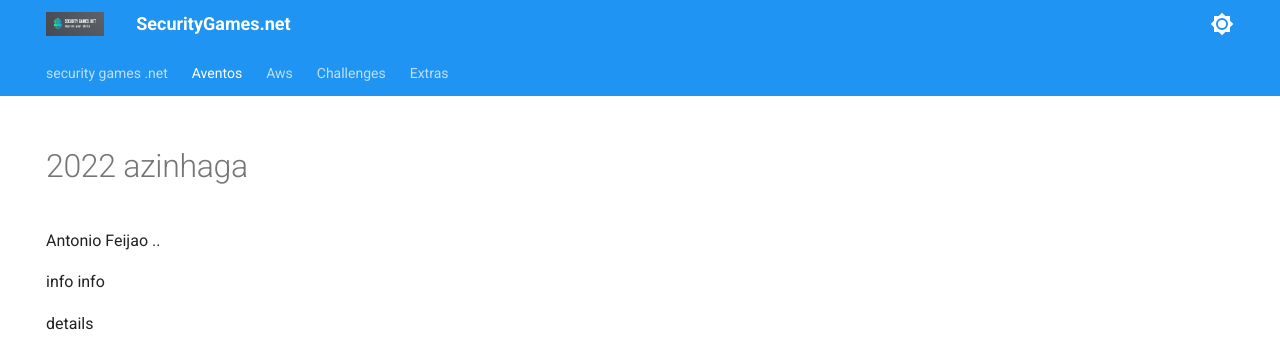
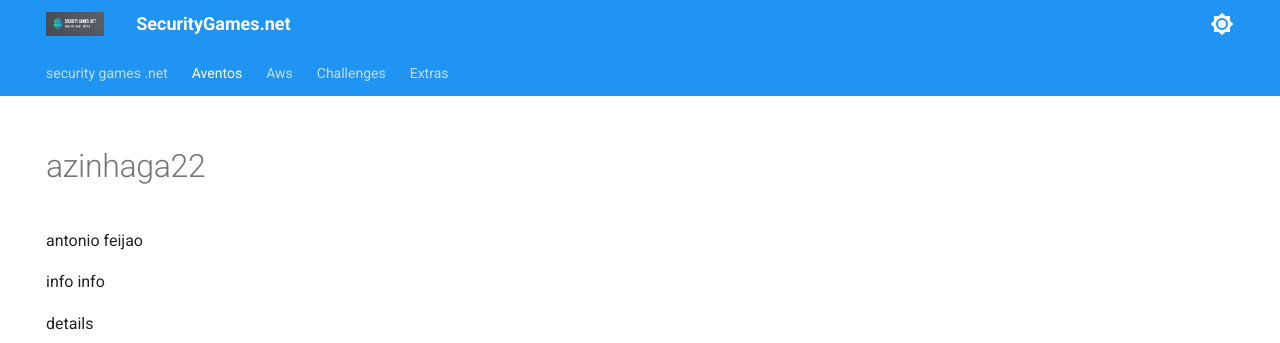
Before and after one commit to AntonioFeijaoUK/www-securitygames-net, an MkDocs documentation site: the page built from docs/aventos/2022-azinhaga.md, in a window 1280 px wide. Shown: the top 343 px of the page. Built offline with MkDocs 1.6.1 and Material for MkDocs 9.7.7, drawn with Linux system fonts in a browser that asks for light colours.

Commit message:
Update 2022-azinhaga.md

```diff
--- a/docs/aventos/2022-azinhaga.md
+++ b/docs/aventos/2022-azinhaga.md
@@ -4,9 +4,9 @@ hide:
   - toc
 ---
 
-Antonio Feijao ..
+# azinhaga22
 
-
+antonio feijao
 
 info
 info
```
